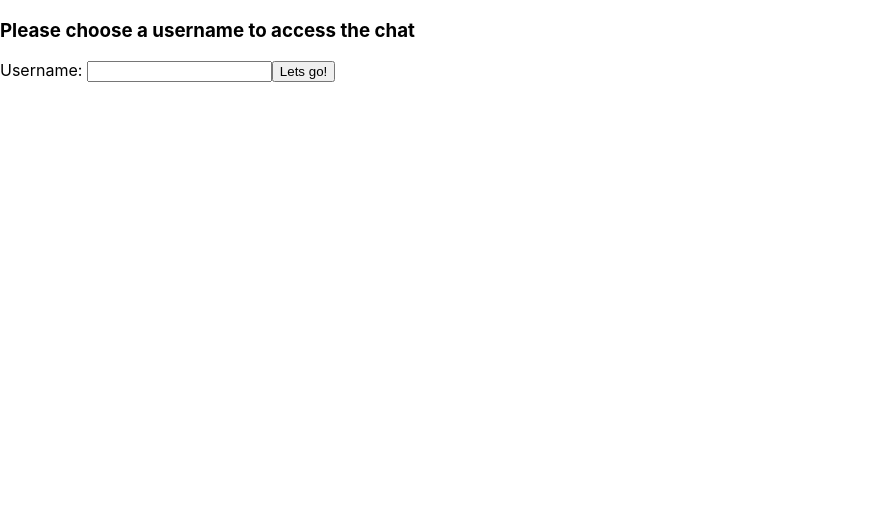
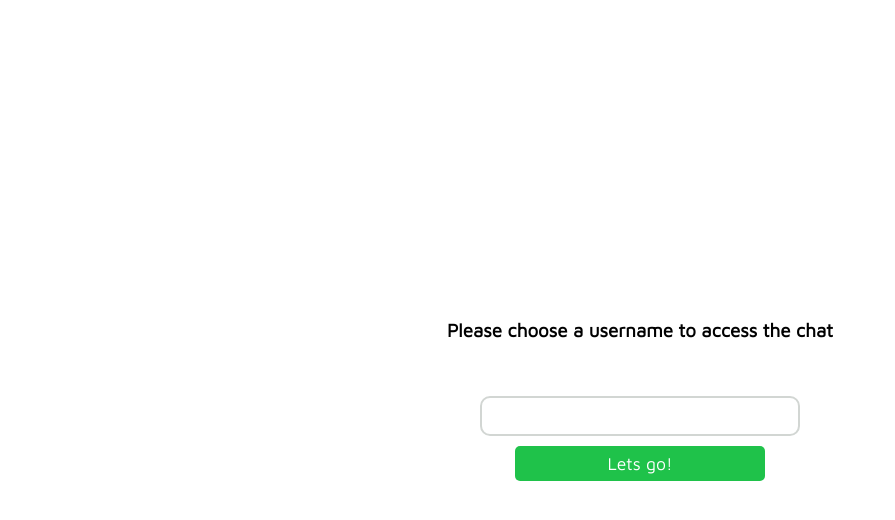
Before and after one commit to druoc/react-socketio-chat, a React (Create React App) app in the folder client-side/: page / in a window 1280 px wide. Shown: the top 520 px of the page, without its empty margins (0-895 px from the left). Built offline with nearby package versions, Linux system fonts and the light colour scheme; no server answers.

Commit message:
Adds styling to home page

```diff
--- a/client-side/src/App.css
+++ b/client-side/src/App.css
@@ -1,38 +1,41 @@
-.App {
-  text-align: center;
+@import url("https://fonts.googleapis.com/css2?family=Maven+Pro&display=swap");
+
+* {
+  margin: 0;
+  padding: 0;
+  box-sizing: border-box;
+  font-family: "Maven Pro", sans-serif;
 }
 
-.App-logo {
-  height: 40vmin;
-  pointer-events: none;
+.home {
+  width: 100%;
+  height: 100vh;
+  display: flex;
+  justify-content: center;
+  flex-direction: column;
+  align-items: center;
 }
 
-@media (prefers-reduced-motion: no-preference) {
-  .App-logo {
-    animation: App-logo-spin infinite 20s linear;
-  }
+.home-header {
+  margin-bottom: 50px;
 }
 
-.App-header {
-  background-color: #282c34;
-  min-height: 100vh;
-  display: flex;
-  flex-direction: column;
-  align-items: center;
-  justify-content: center;
-  font-size: calc(10px + 2vmin);
-  color: white;
+.username-input {
+  margin-top: 5px;
+  width: 25%;
+  padding: 10px;
+  border-radius: 10px;
+  border: 2px solid #d2d6d3;
 }
 
-.App-link {
-  color: #61dafb;
+.sign-in-button {
+  margin-top: 10px;
+  width: 250px;
+  height: 35px;
+  cursor: pointer;
+  border-style: none;
+  background-color: #1fc24a;
+  color: #fff;
+  border-radius: 5px;
+  font-size: 1.1em;
 }
-
-@keyframes App-logo-spin {
-  from {
-    transform: rotate(0deg);
-  }
-  to {
-    transform: rotate(360deg);
-  }
-}
--- a/client-side/src/components/HomePage.jsx
+++ b/client-side/src/components/HomePage.jsx
@@ -16,7 +16,6 @@ const HomePage = () => {
       <h3 className="home-header">
         Please choose a username to access the chat
       </h3>
-      <label htmlFor="username">Username: </label>
       <input
         type="text"
         minLength={4}
```
